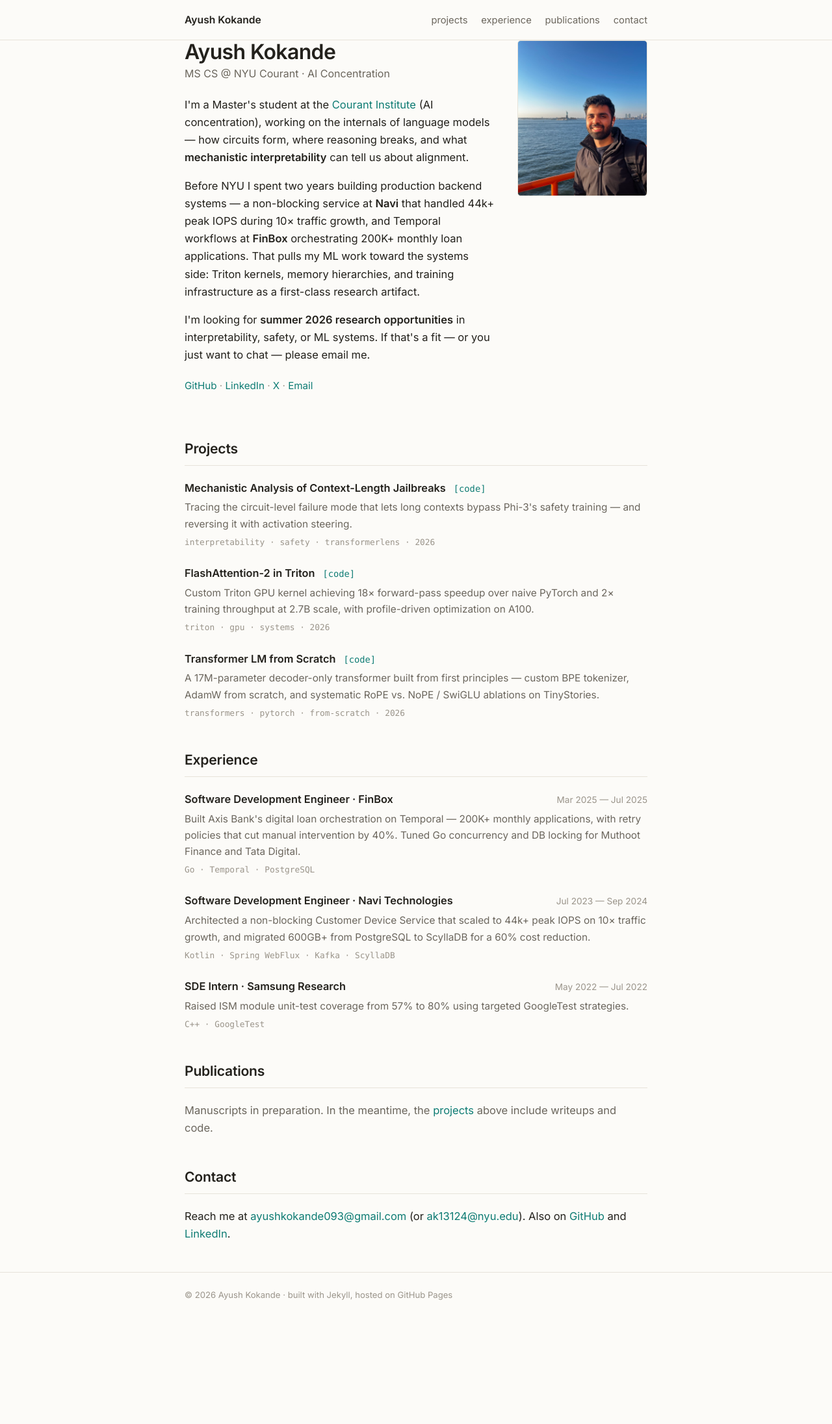
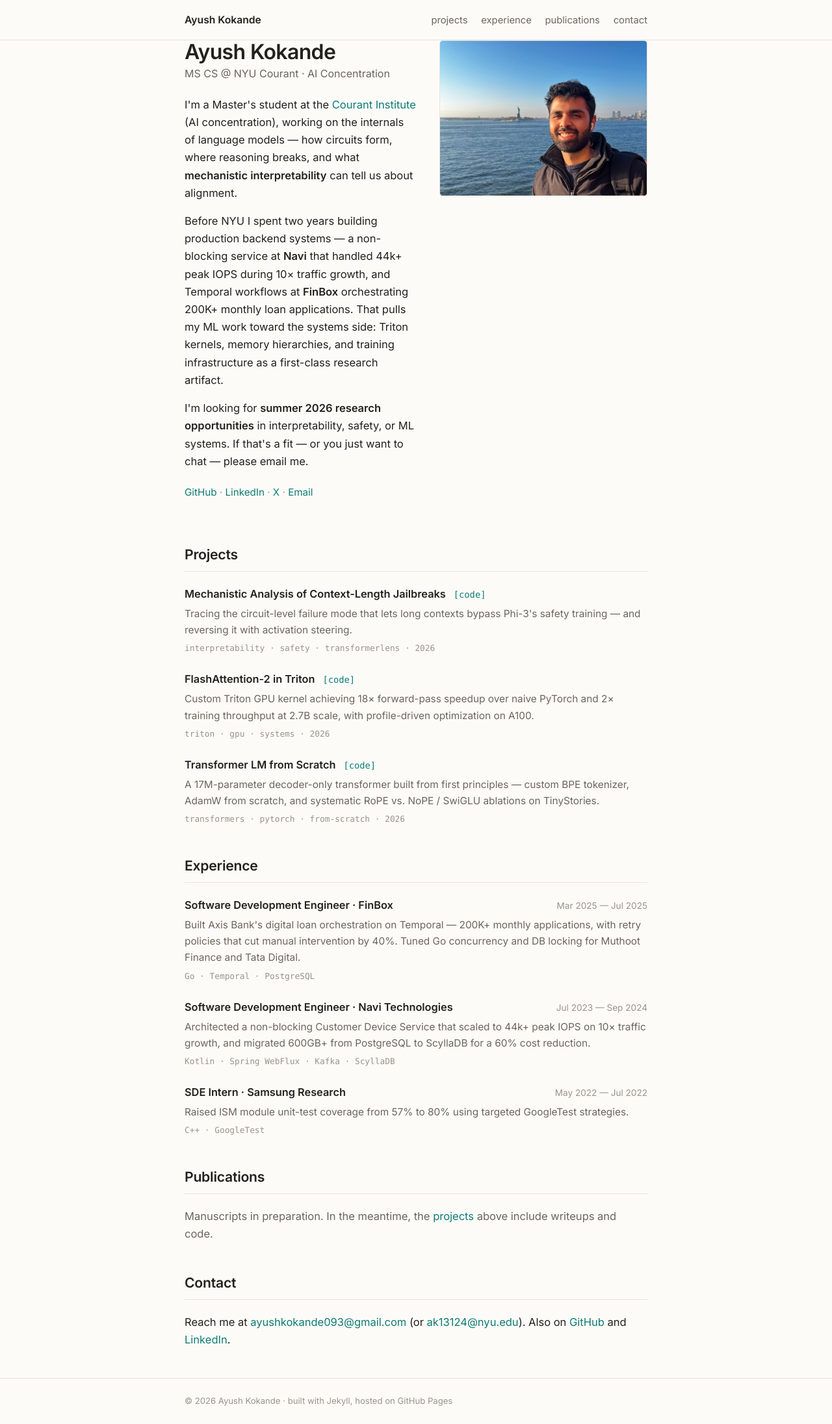
Before and after one commit to ayushkokande/ayushkokande.github.io, a Jekyll site: the page built from index.html, in a window 1280 px wide. Shown: the whole page at 65% size. Built offline with Jekyll 4.4.1, drawn with Linux system fonts in a browser that asks for light colours; before the commit the page ends 2029 px from its top, so only the background shows below that.

Commit message:
Enlarge profile photo and fit the rotated (landscape) frame
Bump the photo to 320x240 (4:3) so the 90°-rotated landscape image
displays in full without cropping; widen to full-width on mobile.

Co-Authored-By: Claude Opus 4.8 (1M context) <noreply@anthropic.com>

```diff
--- a/assets/css/main.scss
+++ b/assets/css/main.scss
@@ -87,13 +87,13 @@ main { padding: 2.6rem 0 1rem; }
 /* ---- Profile -------------------------------------------------------- */
 .profile {
   display: grid;
-  grid-template-columns: 1fr 200px;
+  grid-template-columns: 1fr 320px;
   gap: 2.2rem;
   align-items: start;
   margin-bottom: 3.2rem;
 }
 .profile-photo {
-  width: 200px;
+  width: 320px;
   height: 240px;
   border-radius: 5px;
   border: 1px solid var(--line);
@@ -273,6 +273,6 @@ a.entry-title:hover { color: var(--link); }
     gap: 1.3rem;
     justify-items: start;
   }
-  .profile-photo { width: 160px; height: 192px; order: -1; }
+  .profile-photo { width: 100%; max-width: 320px; height: 210px; order: -1; }
   .entry-when { margin-left: 0; width: 100%; }
 }
```
